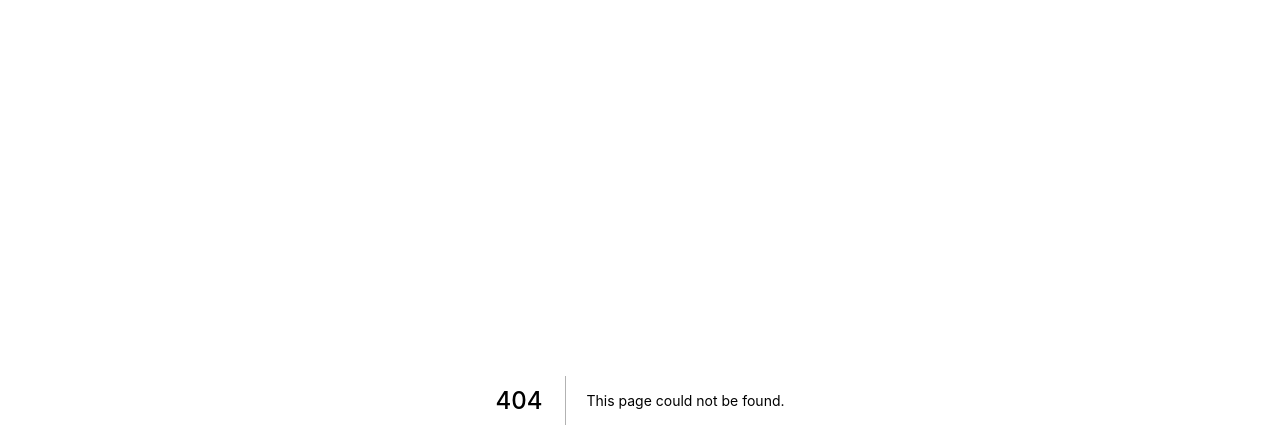
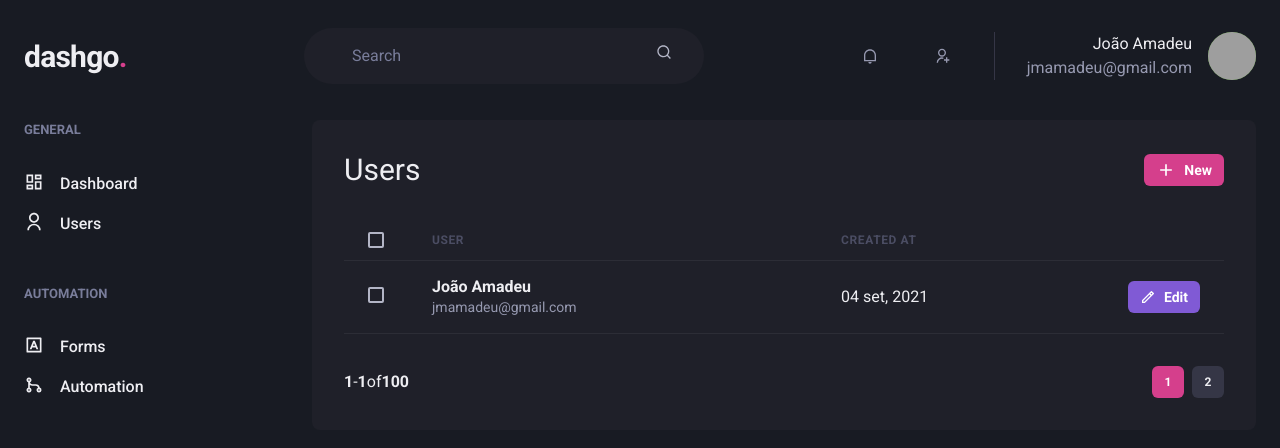
Before and after one commit to jmamadeu/dashgo, a Next.js app: page /users in a window 1280 px wide. Before the commit this address had no page. Shown: the top 448 px of the page. Built offline with nearby package versions, Linux system fonts and the light colour scheme; grey boxes are pictures that could not be loaded.

Commit message:
chore: add create user page

```diff
--- /dev/null
+++ b/src/pages/users/index.tsx
@@ -0,0 +1,101 @@
+import {
+  Box,
+  Button,
+  Checkbox,
+  Flex,
+  Heading,
+  Icon,
+  Table,
+  Tbody,
+  Td,
+  Text,
+  Th,
+  Thead,
+  Tr
+} from "@chakra-ui/react";
+import type { NextPage } from "next";
+import Head from "next/head";
+import { RiAddLine, RiPencilLine } from "react-icons/ri";
+import { Header } from "../../components/header";
+import { Pagination } from "../../components/pagination";
+import { SideBar } from "../../components/sidebar";
+
+const Users: NextPage = () => (
+  <Flex as="main" flexDirection="column">
+    <Head>
+      <title>DashGo | Users</title>
+      <meta
+        name="description"
+        content="Take your dashboards to another level"
+      />
+      <link rel="icon" href="/favicon.ico" />
+    </Head>
+    <Header />
+
+    <Flex width="100%" my="6" maxWidth={1480} mx="auto" px={6}>
+      <SideBar />
+
+      <Box flex={1} borderRadius={8} bg="gray.800" p={8}>
+        <Flex mb="8" justify="space-between" align="center">
+          <Heading size="lg" fontWeight="normal">
+            Users
+          </Heading>
+          <Button
+            as="a"
+            size="sm"
+            fontSize="sm"
+            colorScheme="pink"
+            leftIcon={<Icon as={RiAddLine} fontSize={20} />}
+          >
+            New
+          </Button>
+        </Flex>
+
+        <Table colorScheme="whiteAlpha">
+          <Thead>
+            <Tr>
+              <Th px={6} color="gray.300" width="8">
+                <Checkbox color="pink" />
+              </Th>
+              <Th>User</Th>
+              <Th>Created at</Th>
+              <Th width={8}></Th>
+            </Tr>
+          </Thead>
+          <Tbody>
+            <Tr>
+              <Td px={6}>
+                <Checkbox color="pink" />
+              </Td>
+
+              <Td>
+                <Box>
+                  <Text fontWeight="bold">João Amadeu</Text>
+                  <Text fontSize="sm" color="gray.300">
+                    jmamadeu@gmail.com
+                  </Text>
+                </Box>
+              </Td>
+              <Td>04 set, 2021</Td>
+              <Td>
+                <Button
+                  as="a"
+                  size="sm"
+                  fontSize="sm"
+                  colorScheme="purple"
+                  leftIcon={<Icon as={RiPencilLine} fontSize={16} />}
+                >
+                  Edit
+                </Button>
+              </Td>
+            </Tr>
+          </Tbody>
+        </Table>
+
+        <Pagination />
+      </Box>
+    </Flex>
+  </Flex>
+);
+
+export default Users;
```
Also changed, not shown: src/pages/users/create.tsx (+34 -3 lines).
